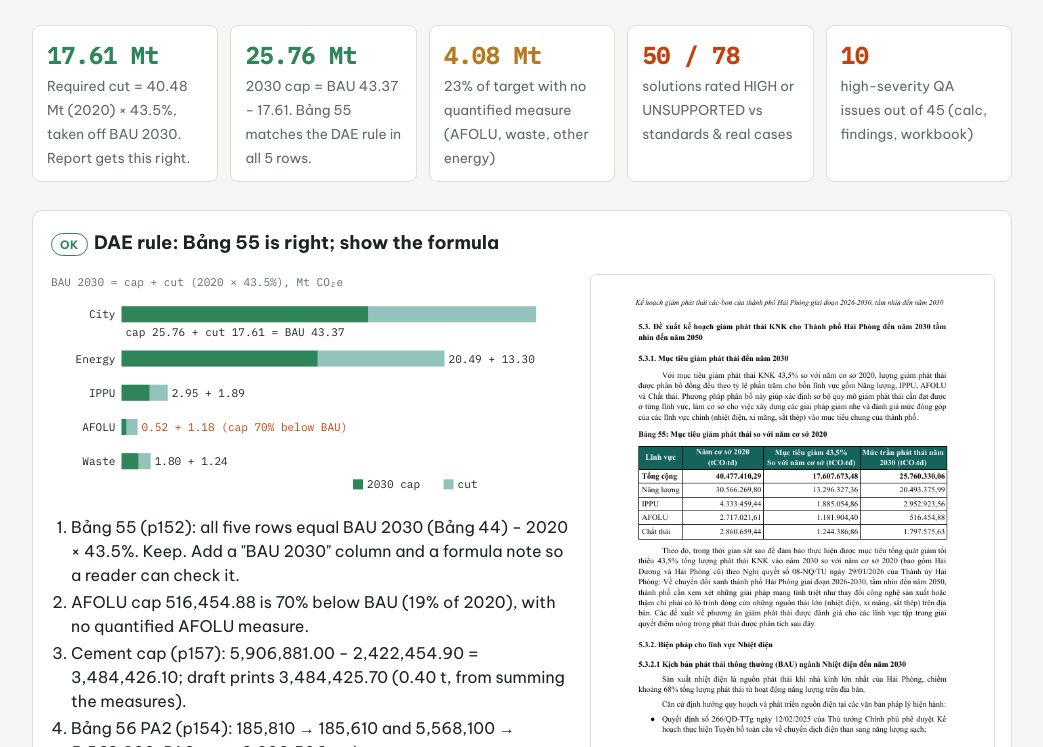
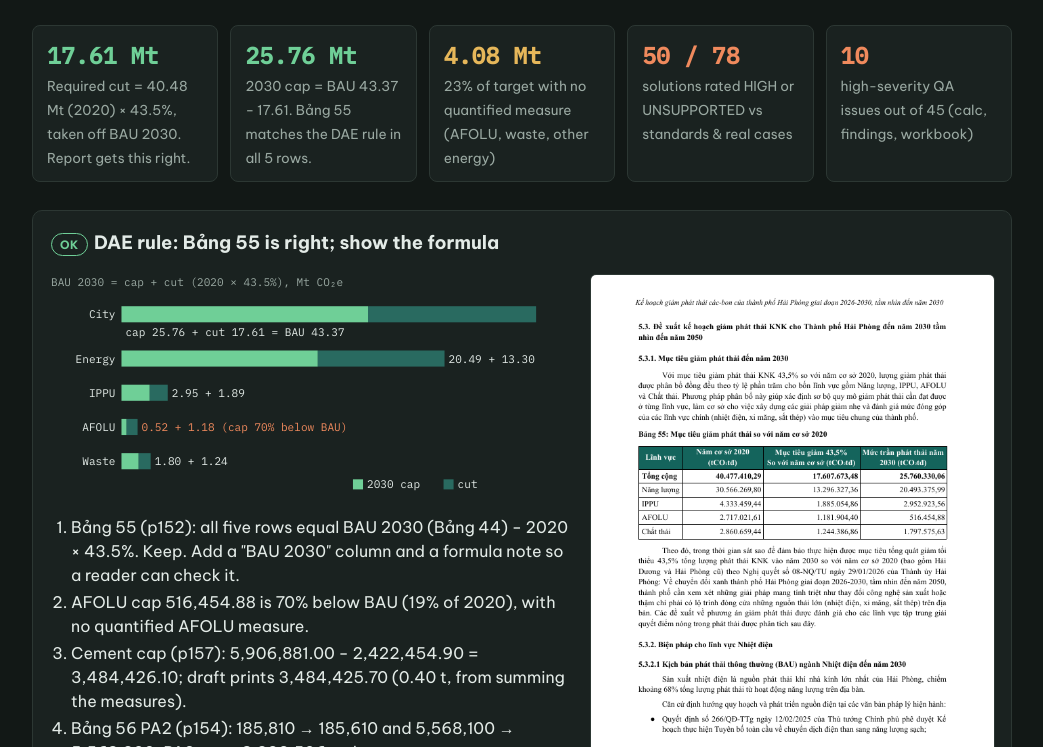
Before and after one commit to tah-allotrope/hp-plan-review, a plain HTML site: page index.html in a window 1280 px wide. Shown: the part 128-875 px from the top of the page, without its empty margins (118-1161 px from the left). Drawn offline with Linux system fonts and the light colour scheme.

Commit message:
Dark mode by default
Co-Authored-By: Claude Opus 5.5 <noreply@anthropic.com>
Claude-Session: https://claude.ai/code/session_014nx7vffMt5AHbqiHy3napi

```diff
--- a/index.html
+++ b/index.html
@@ -1,5 +1,5 @@
 <!doctype html>
-<html lang="en"><head><meta charset="utf-8">
+<html lang="en" data-theme="dark"><head><meta charset="utf-8">
 <meta name="viewport" content="width=device-width,initial-scale=1">
 <meta name="robots" content="noindex,nofollow">
 <title>Hai Phong Plan Review</title>
```
